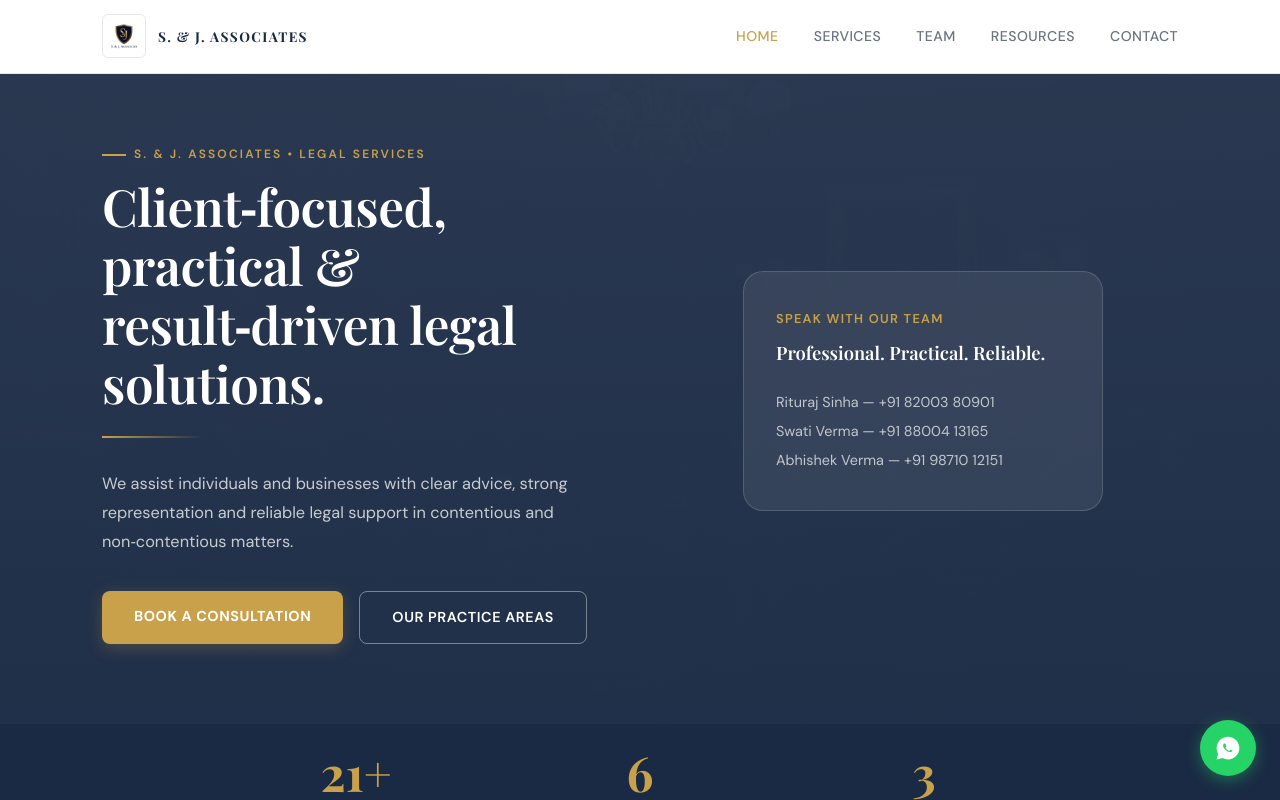
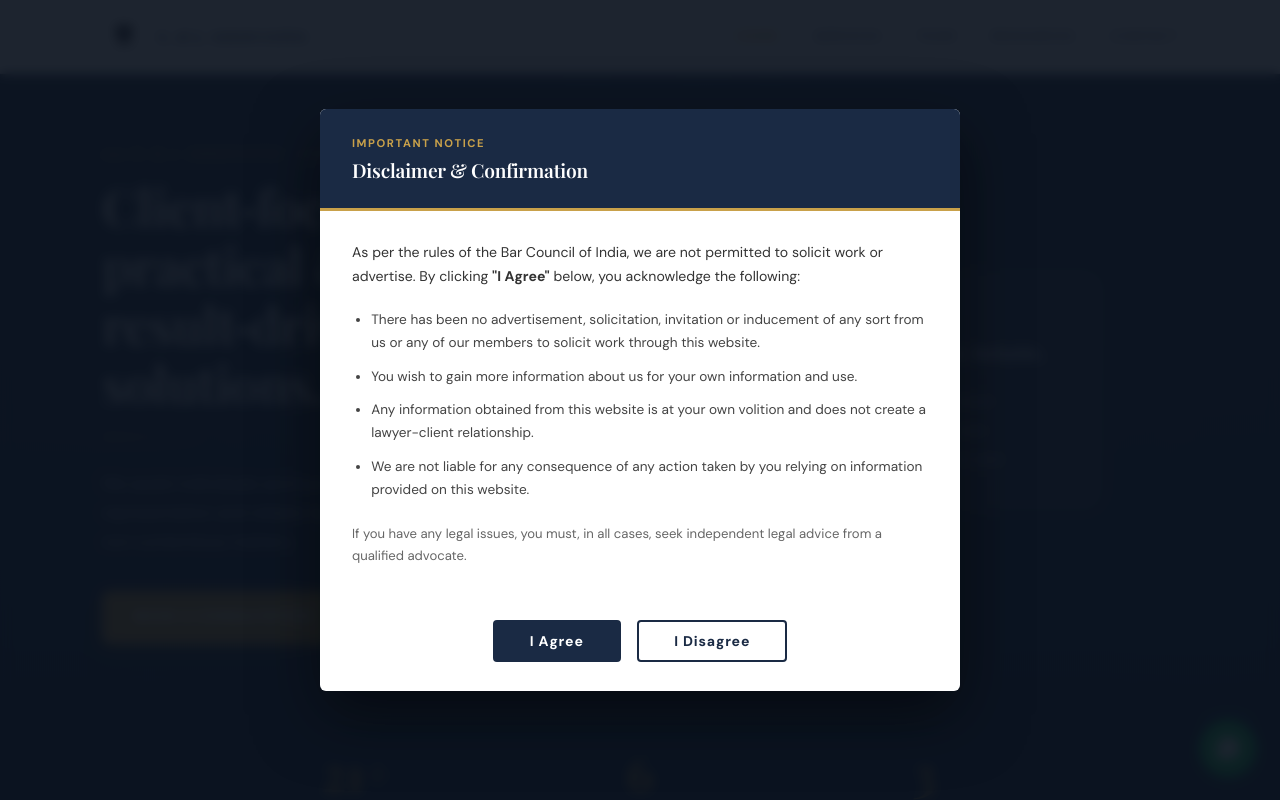
Before and after one commit to Ronitraj07/S.J.-Law-Firm, a React (Vite) app: page / in a window 1280 px wide. Shown: the top 800 px of the page. Built offline with nearby package versions, Linux system fonts and the light colour scheme; a web font is replaced by a local one.

Commit message:
feat: add BCI disclaimer gate on homepage; redesign DisclaimerPage

```diff
--- a/src/pages/DisclaimerPage.jsx
+++ b/src/pages/DisclaimerPage.jsx
@@ -1,4 +1,37 @@
 import { Helmet } from 'react-helmet-async';
+
+const sections = [
+  {
+    num: '01',
+    h: 'No Legal Advice',
+    p: 'The information contained on this website is provided for general informational purposes only. Nothing on this website constitutes legal advice, and no attorney-client relationship is created by your use of this website or by submitting the contact form.',
+  },
+  {
+    num: '02',
+    h: 'No Solicitation',
+    p: 'The Bar Council of India Rules prohibit advocates from advertising or soliciting work in any manner. This website has been created solely to provide general information about S. & J. Associates and is not intended as a solicitation or advertisement. By accessing this website, you acknowledge that you are seeking this information of your own accord and free will.',
+  },
+  {
+    num: '03',
+    h: 'Accuracy of Information',
+    p: 'While we endeavour to keep the information on this website accurate and up to date, we make no representations or warranties of any kind, express or implied, about the completeness, accuracy or suitability of the information. Legal information on this website may not reflect the most recent legal developments and should not be relied upon as legal advice.',
+  },
+  {
+    num: '04',
+    h: 'No Liability',
+    p: 'To the fullest extent permitted by law, S. & J. Associates excludes all liability for any loss or damage (including, without limitation, indirect or consequential loss) arising from your use of this website or reliance on any information contained on it.',
+  },
+  {
+    num: '05',
+    h: 'External Links',
+    p: 'This website may contain links to external websites. We have no control over the content of those sites and accept no responsibility for them or for any loss or damage arising from your use of them.',
+  },
+  {
+    num: '06',
+    h: 'Jurisdiction',
+    p: 'This website is governed by the laws of India. Any disputes relating to the use of this website are subject to the exclusive jurisdiction of the courts of Vadodara, Gujarat, India.',
+  },
+];
 
 function DisclaimerPage() {
   return (
@@ -8,29 +41,51 @@ function DisclaimerPage() {
         <meta name="description" content="Legal disclaimer for S. & J. Associates — this website is for informational purposes only and does not constitute legal advice." />
       </Helmet>
 
-      <div style={{ background: 'var(--navy)', padding: 'clamp(3rem, 6vw, 4rem) 2rem', textAlign: 'center' }}>
-        <p className="section-label" style={{ color: 'var(--gold)' }}>Legal</p>
-        <h1 style={{ color: '#fff', marginBottom: '0.5rem' }}>Disclaimer</h1>
-        <p style={{ color: 'rgba(255,255,255,0.5)', fontSize: '0.82rem' }}>Last updated: April 2026</p>
+      {/* Page Header */}
+      <div style={{ background: 'var(--navy)', padding: 'clamp(3rem, 6vw, 4.5rem) 2rem', textAlign: 'center', borderBottom: '3px solid var(--gold)' }}>
+        <p style={{ fontSize: '0.7rem', color: 'var(--gold)', fontWeight: 700, letterSpacing: '0.16em', textTransform: 'uppercase', marginBottom: '0.6rem' }}>Legal</p>
+        <h1 style={{ color: '#fff', fontFamily: 'var(--font-heading)', fontSize: 'clamp(1.8rem, 4vw, 2.6rem)', marginBottom: '0.6rem' }}>Disclaimer</h1>
+        <p style={{ color: 'rgba(255,255,255,0.45)', fontSize: '0.8rem', letterSpacing: '0.04em' }}>Last updated: April 2026</p>
       </div>
 
-      <section className="section">
-        <div style={{ maxWidth: '760px', margin: '0 auto' }}>
-          <div className="glass-card" style={{ padding: 'clamp(1.8rem, 4vw, 2.5rem)', display: 'flex', flexDirection: 'column', gap: '2rem' }}>
-            {[
-              { h: 'No Legal Advice', p: 'The information contained on this website is provided for general informational purposes only. Nothing on this website constitutes legal advice, and no attorney-client relationship is created by your use of this website or by submitting the contact form.' },
-              { h: 'No Solicitation', p: 'The Bar Council of India Rules prohibit advocates from advertising or soliciting work in any manner. This website has been created solely to provide general information about S. & J. Associates and is not intended as a solicitation or advertisement. By accessing this website, you acknowledge that you are seeking this information of your own accord and free will.' },
-              { h: 'Accuracy of Information', p: 'While we endeavour to keep the information on this website accurate and up to date, we make no representations or warranties of any kind, express or implied, about the completeness, accuracy or suitability of the information. Legal information on this website may not reflect the most recent legal developments and should not be relied upon as legal advice.' },
-              { h: 'No Liability', p: 'To the fullest extent permitted by law, S. & J. Associates excludes all liability for any loss or damage (including, without limitation, indirect or consequential loss) arising from your use of this website or reliance on any information contained on it.' },
-              { h: 'External Links', p: 'This website may contain links to external websites. We have no control over the content of those sites and accept no responsibility for them or for any loss or damage arising from your use of them.' },
-              { h: 'Jurisdiction', p: 'This website is governed by the laws of India. Any disputes relating to the use of this website are subject to the exclusive jurisdiction of the courts of New Delhi, India.' },
-            ].map(({ h, p }) => (
-              <div key={h}>
-                <h2 style={{ fontSize: '1rem', fontWeight: 700, marginBottom: '0.6rem', color: 'var(--navy)' }}>{h}</h2>
-                <p style={{ fontSize: '0.9rem', color: 'var(--text-secondary)', lineHeight: 1.85 }}>{p}</p>
+      {/* Content */}
+      <section style={{ background: '#F7F5F0', padding: 'clamp(2.5rem, 5vw, 4rem) 2rem' }}>
+        <div style={{ maxWidth: '780px', margin: '0 auto', display: 'flex', flexDirection: 'column', gap: '1.2rem' }}>
+          {sections.map(({ num, h, p }) => (
+            <div
+              key={num}
+              style={{
+                background: '#fff',
+                borderLeft: '4px solid var(--gold)',
+                borderRadius: '4px',
+                padding: '1.6rem 1.8rem',
+                boxShadow: '0 2px 12px rgba(0,0,0,0.06)',
+                display: 'flex',
+                gap: '1.4rem',
+                alignItems: 'flex-start',
+              }}
+            >
+              <span style={{
+                fontSize: '0.72rem',
+                fontWeight: 800,
+                color: 'var(--gold)',
+                letterSpacing: '0.1em',
+                minWidth: '28px',
+                paddingTop: '3px',
+                fontFamily: 'var(--font-heading)',
+              }}>{num}</span>
+              <div>
+                <h2 style={{ fontSize: '0.95rem', fontWeight: 700, color: 'var(--navy)', marginBottom: '0.5rem', fontFamily: 'var(--font-heading)' }}>{h}</h2>
+                <p style={{ fontSize: '0.88rem', color: '#555E6A', lineHeight: 1.85, margin: 0 }}>{p}</p>
               </div>
-            ))}
-          </div>
+            </div>
+          ))}
+
+          {/* Footer note */}
+          <p style={{ fontSize: '0.8rem', color: '#888', textAlign: 'center', marginTop: '0.8rem', lineHeight: 1.7 }}>
+            For any queries regarding this disclaimer, please{' '}
+            <a href="/contact" style={{ color: 'var(--navy)', fontWeight: 600, textDecoration: 'underline' }}>contact us</a>.
+          </p>
         </div>
       </section>
     </>
--- a/src/pages/HomePage.jsx
+++ b/src/pages/HomePage.jsx
@@ -1,3 +1,4 @@
+import { useState, useEffect } from 'react';
 import { Helmet } from 'react-helmet-async';
 import { Link } from 'react-router-dom';
 import Hero from '../components/Hero';
@@ -9,21 +10,102 @@ import heroBg from '../assets/images/hero-bg.jpg';
 function StatCounter({ value, label }) {
   return (
     <div style={{ textAlign: 'center', padding: '1.5rem 1rem' }}>
-      <p style={{
-        fontSize: 'clamp(2rem, 4vw, 3rem)',
-        fontWeight: 700,
-        color: 'var(--gold)',
-        fontFamily: 'var(--font-heading)',
-        lineHeight: 1,
-        marginBottom: '0.5rem',
-      }}>{value}</p>
+      <p style={{ fontSize: 'clamp(2rem, 4vw, 3rem)', fontWeight: 700, color: 'var(--gold)', fontFamily: 'var(--font-heading)', lineHeight: 1, marginBottom: '0.5rem' }}>{value}</p>
       <p style={{ fontSize: '0.88rem', color: 'rgba(255,255,255,0.65)', letterSpacing: '0.06em', textTransform: 'uppercase' }}>{label}</p>
+    </div>
+  );
+}
+
+function DisclaimerGate({ onAgree }) {
+  return (
+    <div style={{
+      position: 'fixed', inset: 0, zIndex: 99999,
+      background: 'rgba(10,18,30,0.92)',
+      backdropFilter: 'blur(6px)',
+      display: 'flex', alignItems: 'center', justifyContent: 'center',
+      padding: '1.5rem',
+    }}>
+      <div style={{
+        background: '#fff',
+        maxWidth: '640px', width: '100%',
+        borderRadius: '6px',
+        overflow: 'hidden',
+        boxShadow: '0 24px 64px rgba(0,0,0,0.5)',
+      }}>
+        {/* Header */}
+        <div style={{ background: 'var(--navy)', padding: '1.6rem 2rem', borderBottom: '3px solid var(--gold)' }}>
+          <p style={{ fontSize: '0.7rem', color: 'var(--gold)', fontWeight: 700, letterSpacing: '0.14em', textTransform: 'uppercase', marginBottom: '0.4rem' }}>Important Notice</p>
+          <h2 style={{ color: '#fff', fontSize: '1.2rem', fontFamily: 'var(--font-heading)', margin: 0 }}>Disclaimer &amp; Confirmation</h2>
+        </div>
+
+        {/* Body */}
+        <div style={{ padding: '1.8rem 2rem' }}>
+          <p style={{ fontSize: '0.88rem', color: '#333', lineHeight: 1.75, marginBottom: '1.2rem' }}>
+            As per the rules of the Bar Council of India, we are not permitted to solicit work or advertise. By clicking <strong>"I Agree"</strong> below, you acknowledge the following:
+          </p>
+          <ul style={{ paddingLeft: '1.2rem', display: 'flex', flexDirection: 'column', gap: '0.65rem', marginBottom: '1.4rem' }}>
+            {[
+              'There has been no advertisement, solicitation, invitation or inducement of any sort from us or any of our members to solicit work through this website.',
+              'You wish to gain more information about us for your own information and use.',
+              'Any information obtained from this website is at your own volition and does not create a lawyer-client relationship.',
+              'We are not liable for any consequence of any action taken by you relying on information provided on this website.',
+            ].map((item, i) => (
+              <li key={i} style={{ fontSize: '0.85rem', color: '#444', lineHeight: 1.7 }}>{item}</li>
+            ))}
+          </ul>
+          <p style={{ fontSize: '0.82rem', color: '#666', lineHeight: 1.65, marginBottom: '0.5rem' }}>
+            If you have any legal issues, you must, in all cases, seek independent legal advice from a qualified advocate.
+          </p>
+        </div>
+
+        {/* Actions */}
+        <div style={{ padding: '1rem 2rem 1.8rem', display: 'flex', gap: '1rem', justifyContent: 'center' }}>
+          <button
+            onClick={onAgree}
+            style={{
+              padding: '0.65rem 2.2rem', borderRadius: '4px',
+              background: 'var(--navy)', color: '#fff',
+              border: '2px solid var(--navy)',
+              fontSize: '0.88rem', fontWeight: 700,
+              cursor: 'pointer', letterSpacing: '0.06em',
+              transition: 'background 0.2s',
+            }}
+            onMouseEnter={e => e.currentTarget.style.background = '#0a1628'}
+            onMouseLeave={e => e.currentTarget.style.background = 'var(--navy)'}
+          >
+            I Agree
+          </button>
+          <button
+            onClick={() => { window.location.href = 'https://www.google.com'; }}
+            style={{
+              padding: '0.65rem 2.2rem', borderRadius: '4px',
+              background: 'transparent', color: 'var(--navy)',
+              border: '2px solid var(--navy)',
+              fontSize: '0.88rem', fontWeight: 700,
+              cursor: 'pointer', letterSpacing: '0.06em',
+            }}
+          >
+            I Disagree
+          </button>
+        </div>
+      </div>
     </div>
   );
 }
 
 function HomePage() {
   const combinedYears = teamMembers.reduce((sum, m) => sum + m.yearsOfPractice, 0);
+  const [showGate, setShowGate] = useState(false);
+
+  useEffect(() => {
+    const agreed = sessionStorage.getItem('bci_agreed');
+    if (!agreed) setShowGate(true);
+  }, []);
+
+  const handleAgree = () => {
+    sessionStorage.setItem('bci_agreed', 'true');
+    setShowGate(false);
+  };
 
   return (
     <>
@@ -34,6 +116,8 @@ function HomePage() {
         <meta property="og:description" content="Practical, ethical and result-driven legal solutions across litigation, corporate, arbitration and family law." />
         <meta property="og:type" content="website" />
       </Helmet>
+
+      {showGate && <DisclaimerGate onAgree={handleAgree} />}
 
       <Hero />
       <AccreditationsBar />
@@ -47,7 +131,7 @@ function HomePage() {
         </div>
       </section>
 
-      {/* Practice Areas — condensed preview */}
+      {/* Practice Areas */}
       <section className="section">
         <div className="animate-fadeInUp">
           <p className="section-label">What We Do</p>
@@ -60,11 +144,7 @@ function HomePage() {
         </div>
         <div style={{ display: 'grid', gridTemplateColumns: 'repeat(auto-fit, minmax(280px, 1fr))', gap: '1.5rem' }}>
           {services.slice(0, 3).map((s, i) => (
-            <Link
-              key={s.slug}
-              to={`/services/${s.slug}`}
-              style={{ textDecoration: 'none' }}
-            >
+            <Link key={s.slug} to={`/services/${s.slug}`} style={{ textDecoration: 'none' }}>
               <article
                 className={`glass-card animate-scaleIn delay-${(i % 3 + 1) * 100}`}
                 style={{ padding: '1.8rem', height: '100%', cursor: 'pointer', transition: 'transform 0.2s ease, box-shadow 0.2s ease' }}
@@ -79,9 +159,7 @@ function HomePage() {
           ))}
         </div>
         <div style={{ textAlign: 'center', marginTop: '2.5rem' }}>
-          <Link to="/services" className="btn-outline" style={{ textDecoration: 'none' }}>
-            View All Practice Areas
-          </Link>
+          <Link to="/services" className="btn-outline" style={{ textDecoration: 'none' }}>View All Practice Areas</Link>
         </div>
       </section>
 
@@ -110,7 +188,7 @@ function HomePage() {
         </div>
       </section>
 
-      {/* Team Preview — condensed */}
+      {/* Team Preview */}
       <section className="section">
         <div className="animate-fadeInUp">
           <p className="section-label">Our People</p>
@@ -125,9 +203,7 @@ function HomePage() {
                 style={{ padding: '2rem 1.8rem', textAlign: 'center', cursor: 'pointer' }}
               >
                 <img
-                  src={m.photo}
-                  alt={m.name}
-                  loading="lazy"
+                  src={m.photo} alt={m.name} loading="lazy"
                   style={{ width: '88px', height: '88px', borderRadius: '50%', objectFit: 'cover', border: '2.5px solid #E5E7EB', marginBottom: '1rem' }}
                   onError={e => { e.target.style.display = 'none'; }}
                 />
@@ -140,20 +216,12 @@ function HomePage() {
           ))}
         </div>
         <div style={{ textAlign: 'center', marginTop: '2.5rem' }}>
-          <Link to="/team" className="btn-outline" style={{ textDecoration: 'none' }}>
-            View All Advocates
-          </Link>
+          <Link to="/team" className="btn-outline" style={{ textDecoration: 'none' }}>View All Advocates</Link>
         </div>
       </section>
 
       {/* CTA Banner */}
-      <section style={{
-        position: 'relative',
-        overflow: 'hidden',
-        padding: 'clamp(3rem, 6vw, 5rem) 2rem',
-        textAlign: 'center',
-        background: 'linear-gradient(180deg, rgba(26,42,68,0.97) 0%, rgba(26,42,68,1) 100%)',
-      }}>
+      <section style={{ position: 'relative', overflow: 'hidden', padding: 'clamp(3rem, 6vw, 5rem) 2rem', textAlign: 'center', background: 'linear-gradient(180deg, rgba(26,42,68,0.97) 0%, rgba(26,42,68,1) 100%)' }}>
         <div style={{ position: 'absolute', inset: 0, zIndex: 0 }}>
           <img src={heroBg} alt="" style={{ width: '100%', height: '100%', objectFit: 'cover', opacity: 0.06 }} />
         </div>
@@ -163,9 +231,7 @@ function HomePage() {
           <p style={{ color: 'rgba(255,255,255,0.65)', marginBottom: '2rem', lineHeight: 1.75, fontSize: '0.95rem' }}>
             We offer an initial consultation to help you understand your legal position before you commit to any course of action.
           </p>
-          <Link to="/contact" className="btn-primary" style={{ textDecoration: 'none' }}>
-            Book a Consultation
-          </Link>
+          <Link to="/contact" className="btn-primary" style={{ textDecoration: 'none' }}>Book a Consultation</Link>
         </div>
       </section>
     </>
```
